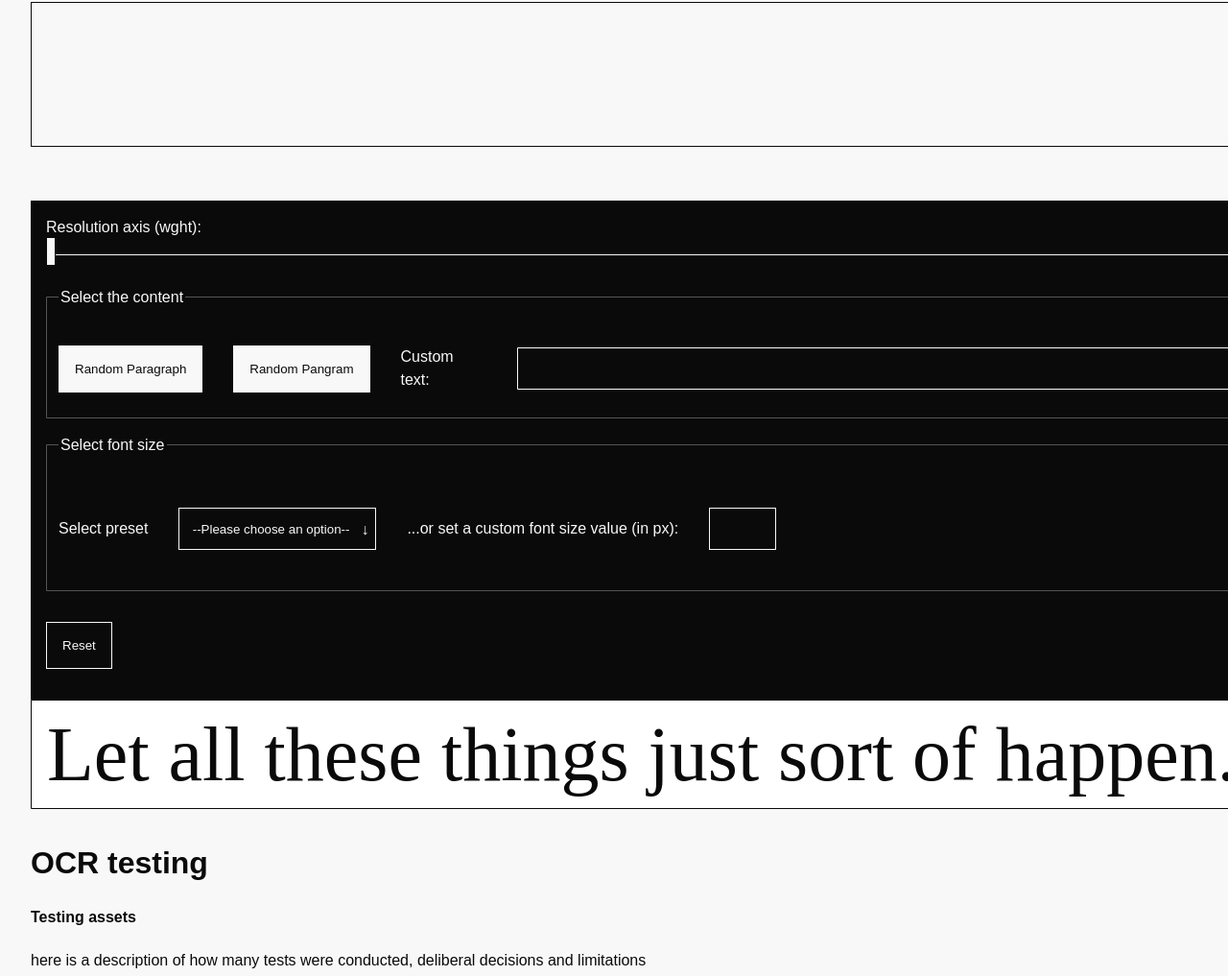
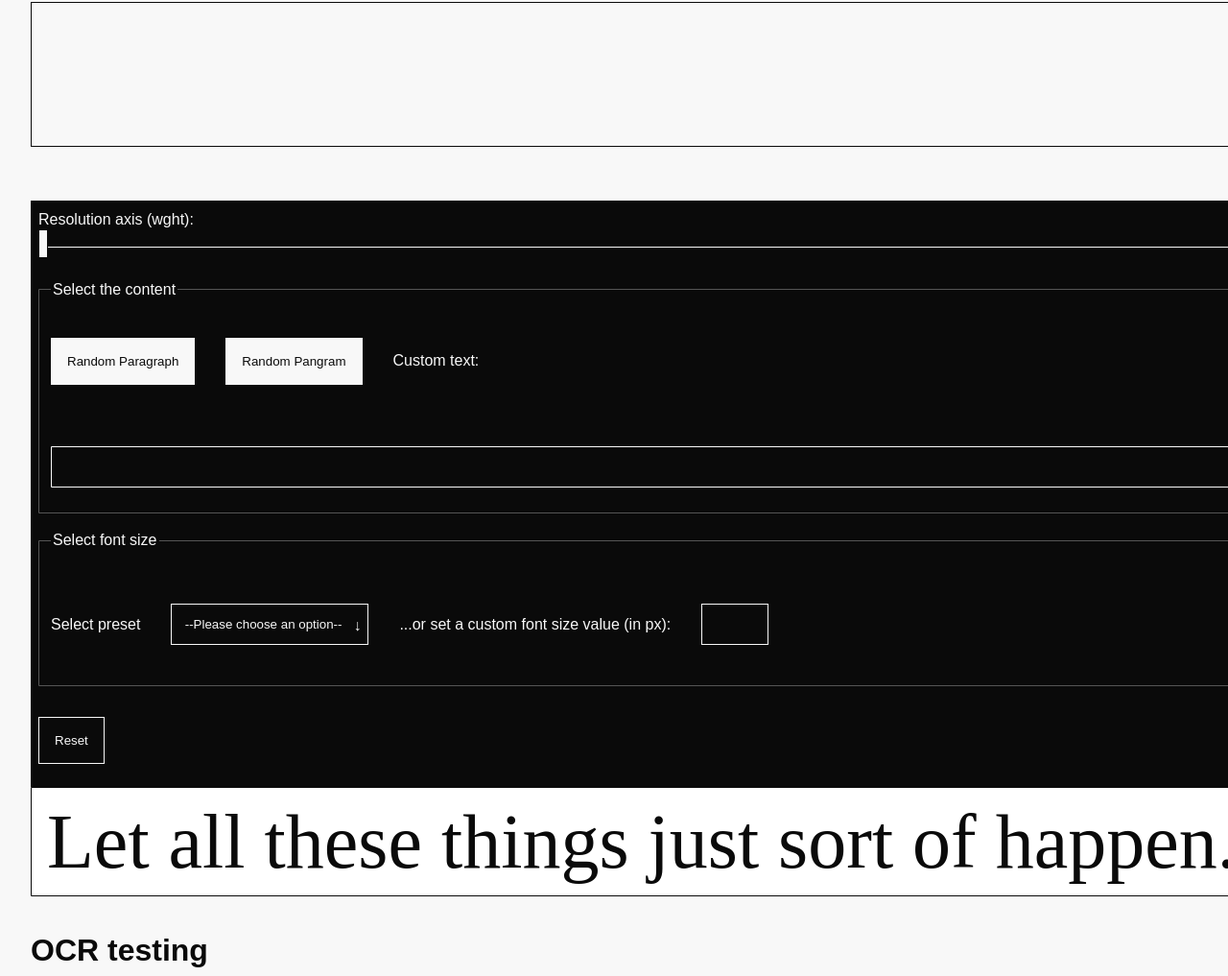
Before and after one commit to k00lthing/master-project-website, a website built with Vite: page resolution/index.html in a window 1280 px wide. Shown: the part 1525-2542 px from the top of the page at 96% size. Built offline with nearby package versions, Linux system fonts and the light colour scheme; files whose address does not match are found by name; a web font is replaced by a local one.

Commit message:
Add wrapping  and reduce padding in forms

```diff
--- a/css/_form.scss
+++ b/css/_form.scss
@@ -146,6 +146,7 @@ input[type="button"] {
 
 fieldset {
   display: flex;
+  flex-wrap: wrap;
   justify-content: flex-start;
   align-items: center;
   gap: 2rem;
@@ -156,7 +157,7 @@ fieldset {
 form.font-controls {
   background: variables.$off-black;
   color: variables.$off-white;
-  padding: 1em;
+  padding: .5em;
   margin-block-start: 1.5rem;
 
   * {
```
